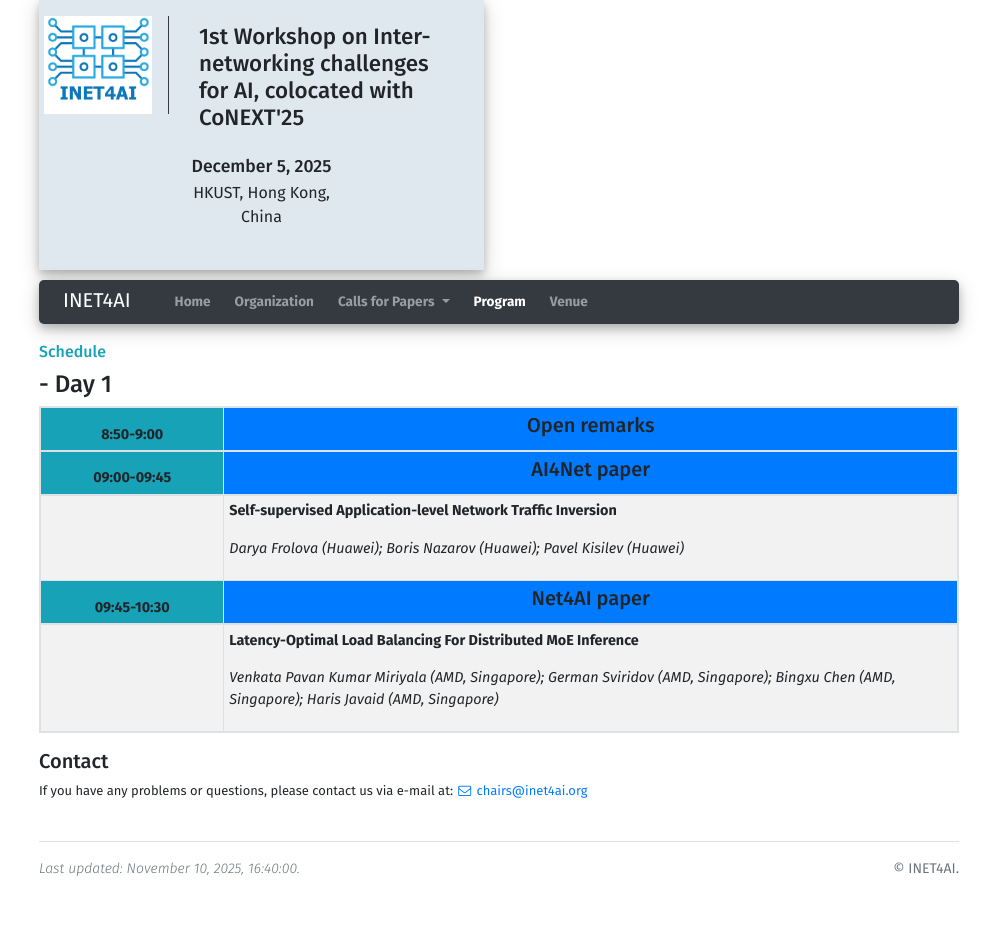
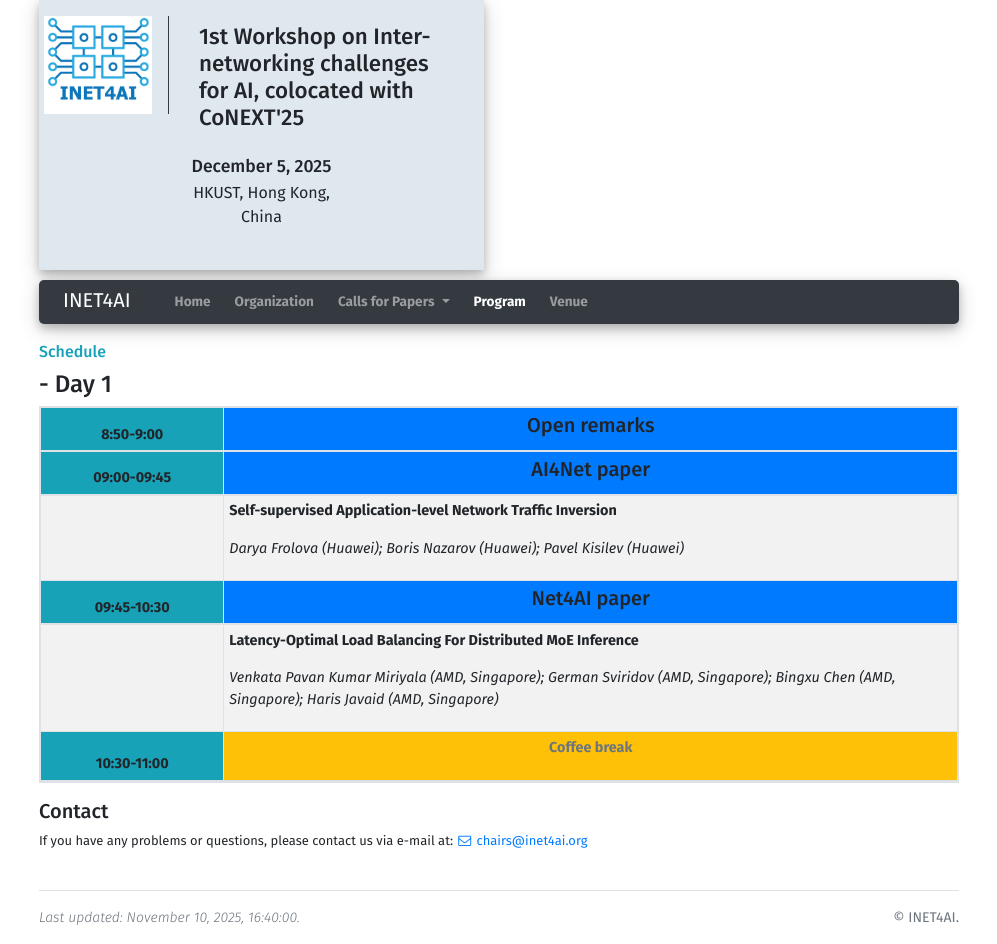
Before and after one commit to IRTF-net4AI/inet4ai, a Jekyll site: the page built from program.html, in a window 1280 px wide. Shown: the whole page, without its empty margins (141-1138 px from the left). Built offline with Jekyll 4.4.1, drawn with Linux system fonts in a browser that asks for light colours; before the commit the page ends 900 px from its top, so only the background shows below that.

Commit message:
Add coffee break event to program.yml
Added a coffee break event to the program schedule.

```diff
--- a/_data/program.yml
+++ b/_data/program.yml
@@ -29,6 +29,10 @@ schedule:
     events:
     - title: "Latency-Optimal Load Balancing For Distributed MoE Inference"
       speakers: "Venkata Pavan Kumar Miriyala (AMD, Singapore); German Sviridov (AMD, Singapore); Bingxu Chen (AMD, Singapore); Haris Javaid (AMD, Singapore)"
+  - startTime: "10:30"
+    endTime: "11:00"
+    title: "Coffee break"
+    type: "service"
 
 
 #     endTime: "9:45"
```
